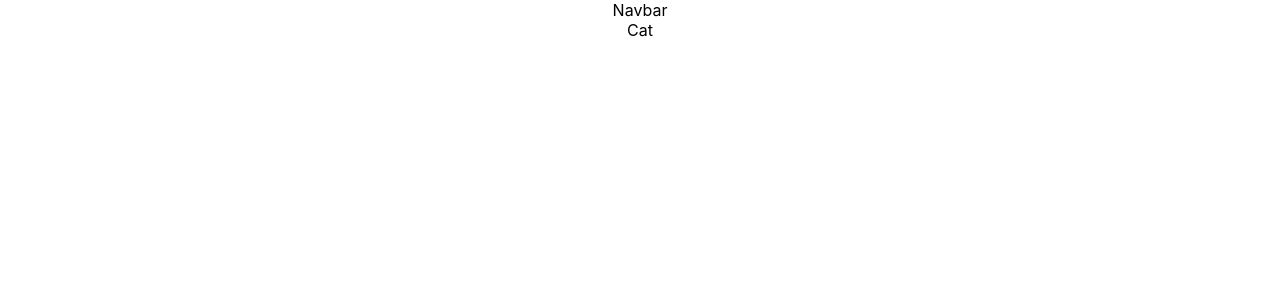
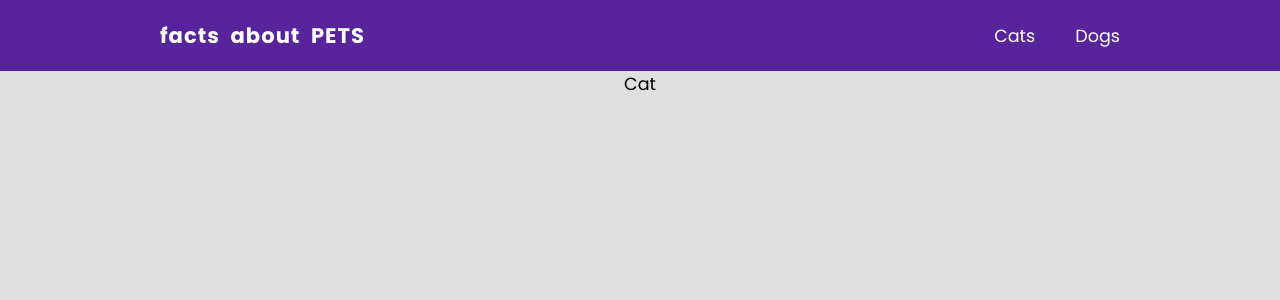
Before and after one commit to narendra28051991/FACTS-ABOUT-PETS, a React (Create React App) app: page / in a window 1280 px wide. Shown: the top 300 px of the page. Built offline with nearby package versions, Linux system fonts and the light colour scheme.

Commit message:
navbar complete

```diff
--- a/src/App.js
+++ b/src/App.js
@@ -17,8 +17,8 @@ function App() {
         <Navbar />
         <Routes>
           <Route path='/' element={<Cat />} />
-          <Route path='/dogs' element={<Dog />} />
-          <Route path='/cats' element={<Navigate to="/" />} />
+          <Route path='/dog' element={<Dog />} />
+          <Route path='/cat' element={<Navigate to="/" />} />
           <Route path='*' element={<Navigate to="/" />} />
         </Routes>
       </BrowserRouter>
--- a/src/components/Navbar.css
+++ b/src/components/Navbar.css
@@ -0,0 +1,25 @@
+.navbar {
+    width: 100%;
+    background: #58249C;
+    padding: 20px;
+    color: #FFF;
+    box-sizing: border-box;
+}
+.navbar ul {
+    display: flex;
+    margin: 0 auto;
+    max-width: 960px;
+    align-items: center;
+}
+.title {
+    margin-right: auto;
+    letter-spacing: 1px;
+    word-spacing: 5px;
+    font-weight: bold;
+    font-size: 1.2em;
+}
+.navbar a {
+    margin-left: 40px;
+    text-decoration: none;
+    color: #FFF;
+}
--- a/src/components/Navbar.js
+++ b/src/components/Navbar.js
@@ -1,9 +1,16 @@
+import { Link } from 'react-router-dom';
+
+// styles
 import './Navbar.css';
 
 export default function Navbar() {
   return (
-    <div>
-      Navbar
-    </div>
+    <nav className='navbar'>
+      <ul>
+        <li className='title'>facts about PETS</li>
+        <li><Link to='/cat'>Cats</Link></li>
+        <li><Link to='/dog'>Dogs</Link></li>
+      </ul>
+    </nav>
   )
 }
--- a/src/index.css
+++ b/src/index.css
@@ -1,13 +1,16 @@
+@import url('https://fonts.googleapis.com/css2?family=Poppins:wght@100;200;300;400;500;600;700;800;900&display=swap');
+
+/* base styles */
 body {
+  font-family: Poppins, sans-serif;
   margin: 0;
-  font-family: -apple-system, BlinkMacSystemFont, 'Segoe UI', 'Roboto', 'Oxygen',
-    'Ubuntu', 'Cantarell', 'Fira Sans', 'Droid Sans', 'Helvetica Neue',
-    sans-serif;
-  -webkit-font-smoothing: antialiased;
-  -moz-osx-font-smoothing: grayscale;
+  font-size: 1.1em;
+  background: #DFDFDF;
 }
-
-code {
-  font-family: source-code-pro, Menlo, Monaco, Consolas, 'Courier New',
-    monospace;
+ul, li, p, h1, h2, h3, h4 {
+  margin: 0;
+  padding: 0;
 }
+ul {
+  list-style: none;
+}
```
